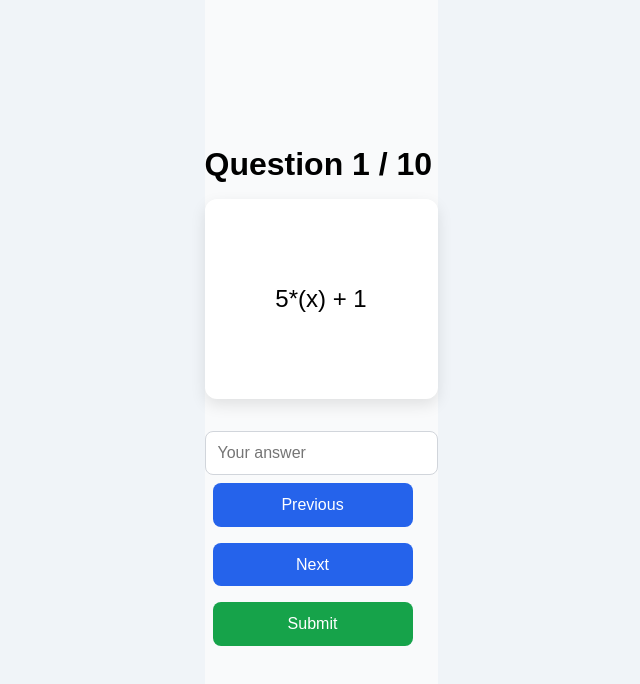
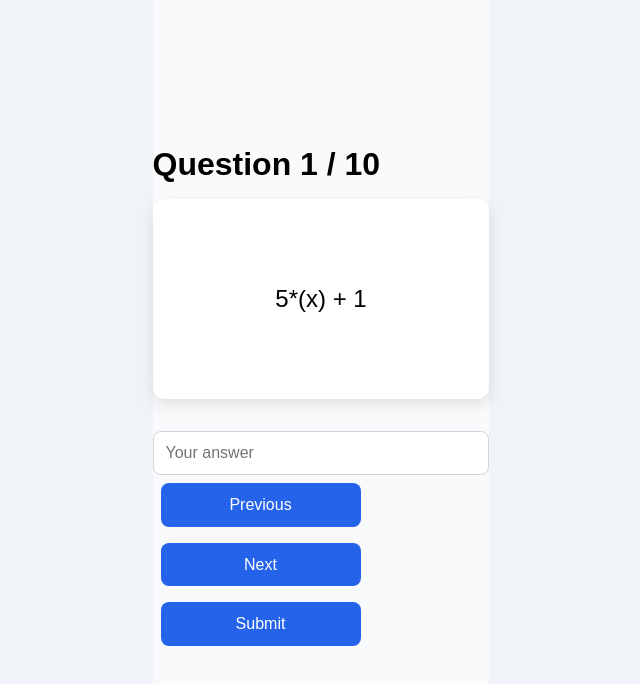
Before and after one commit to cityofsmiles/basic-algebra-flashcards, a React (Vite) app: page / in a window 1280 px wide. Both pictures are taken after a click on the button "Start Practice". Shown: the top 684 px of the page, without its empty margins (319-959 px from the left). Built offline with nearby package versions, Linux system fonts and the light colour scheme.

Commit message:
center key

```diff
--- a/src/components/Flashcards.jsx
+++ b/src/components/Flashcards.jsx
@@ -91,18 +91,15 @@ export default function Flashcards() {
     }
   }, [currentIndex, slideDir]);
 
+  const currentCard = flashcards[currentIndex];
+
   // --- Initial screen ---
   if (!flashcards.length) {
     return (
-      <div className="flex flex-col items-center justify-center h-screen w-full p-4">
-        <h1 className="text-2xl font-bold mb-6 text-center">Algebra Flashcards</h1>
-        <div className="flex justify-center">
-          <button
-            onClick={startPractice}
-            className="btn-primary px-8 py-3 text-lg"
-          >
-            Start Practice
-          </button>
+      <div className="flashcards-container p-4">
+        <h1>Algebra Flashcards</h1>
+        <div>
+          <button onClick={startPractice}>Start Practice</button>
         </div>
       </div>
     );
@@ -111,13 +108,13 @@ export default function Flashcards() {
   // --- Results screen ---
   if (showResults) {
     return (
-      <div className="flex flex-col items-center justify-center min-h-screen w-full p-4">
-        <h2 className="text-xl font-bold mb-4 text-center">Answer Key</h2>
-        <div className="w-full max-w-md text-center">
+      <div className="flashcards-container p-4">
+        <h2>Answer Key</h2>
+        <div className="answer-key">
           {flashcards.map((card, i) => {
             const correct = checkEquivalence(answers[i] || "", card.correctEvalExpr);
             return (
-              <div key={i} className="mb-2 border-b pb-2">
+              <div key={i} className="mb-2">
                 <p>
                   <strong>Q{i + 1}:</strong> {card.expr}<br />
                   Your Answer: {answers[i] || "(none)"} {correct ? "✓" : "✗"}<br />
@@ -127,30 +124,20 @@ export default function Flashcards() {
             );
           })}
         </div>
-        <p className="mt-4 font-bold text-center">
-          Score: {flashcards.filter((card, i) => checkEquivalence(answers[i] || "", card.correctEvalExpr)).length}/{flashcards.length}
-        </p>
+        <p>Score: {flashcards.filter((card, i) => checkEquivalence(answers[i] || "", card.correctEvalExpr)).length}/{flashcards.length}</p>
 
-        <div className="flex flex-col items-center mt-6 space-y-4">
-          <button onClick={startPractice} className="btn-primary px-8 py-2">
-            Try Another Set
-          </button>
-          <button onClick={() => setShowResults(false)} className="btn-submit px-8 py-2">
-            Back to Cards
-          </button>
+        <div className="button-group">
+          <button onClick={startPractice}>Try Another Set</button>
+          <button onClick={() => setShowResults(false)}>Back to Cards</button>
         </div>
       </div>
     );
   }
 
   // --- Flashcard screen ---
-  const currentCard = flashcards[currentIndex];
-
   return (
-    <div className="flex flex-col items-center justify-center min-h-screen w-full p-4">
-      <h1 className="text-2xl font-bold mb-6 text-center">
-        Question {currentIndex + 1} / {flashcards.length}
-      </h1>
+    <div className="flashcards-container p-4">
+      <h1>Question {currentIndex + 1} / {flashcards.length}</h1>
 
       <div
         className={`flashcard ${flipped ? "flip" : ""} ${slideDir}`}
@@ -164,30 +151,19 @@ export default function Flashcards() {
         </div>
       </div>
 
+      <div>
         <input
           type="text"
           placeholder="Your answer"
           value={answers[currentIndex] || ""}
           onChange={(e) => handleAnswer(e.target.value)}
-        className="input-answer mt-6 text-center"
         />
-
-      <div className="flex justify-center mt-6 space-x-4">
-        <button onClick={prevCard} className="btn-primary px-8 py-2">
-          Previous
-        </button>
-        <button onClick={nextCard} className="btn-primary px-8 py-2">
-          Next
-        </button>
       </div>
 
-      <div className="flex justify-center mt-6">
-        <button
-          onClick={() => setShowResults(true)}
-          className="btn-submit px-12 py-2"
-        >
-          Submit
-        </button>
+      <div className="button-group">
+        <button onClick={prevCard}>Previous</button>
+        <button onClick={nextCard}>Next</button>
+        <button onClick={() => setShowResults(true)}>Submit</button>
       </div>
     </div>
   );
```
Lines whose indentation alone changed are shown as unchanged.
